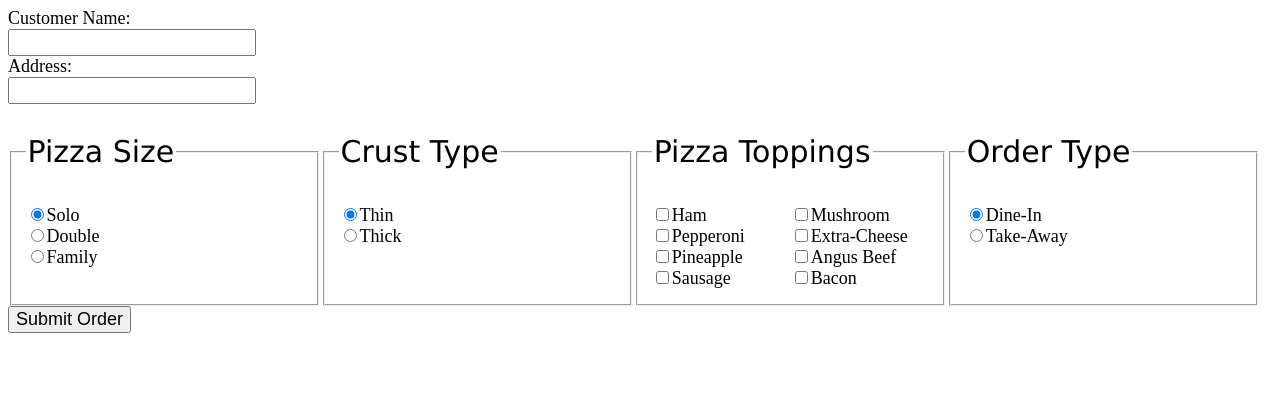
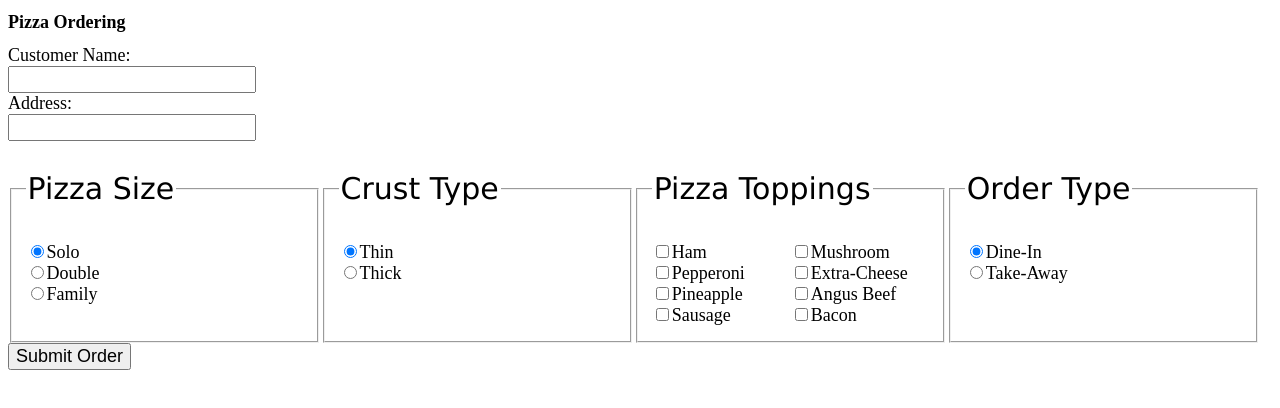
Before and after one commit to jhemjem/CapstoneProj1, a plain HTML site: page order1st.html in a window 1280 px wide. Drawn offline with Linux system fonts and the light colour scheme.

Commit message:
i add header

```diff
--- a/order1st.html
+++ b/order1st.html
@@ -22,6 +22,7 @@
 	p{
 		font-size: 30px;
 		font-family: Verdana, Geneva, Tahoma, sans-serif;
+
 	}
 
 	.t1{
@@ -35,6 +36,7 @@
 </style>
 
 <body>
+	<h1>Pizza Ordering </h1>
 	<form action="order2nd.php" method=POST>
 		<label>Customer Name:</label><br>
 			<input type="text" name=customer required class=txt><br>
```
